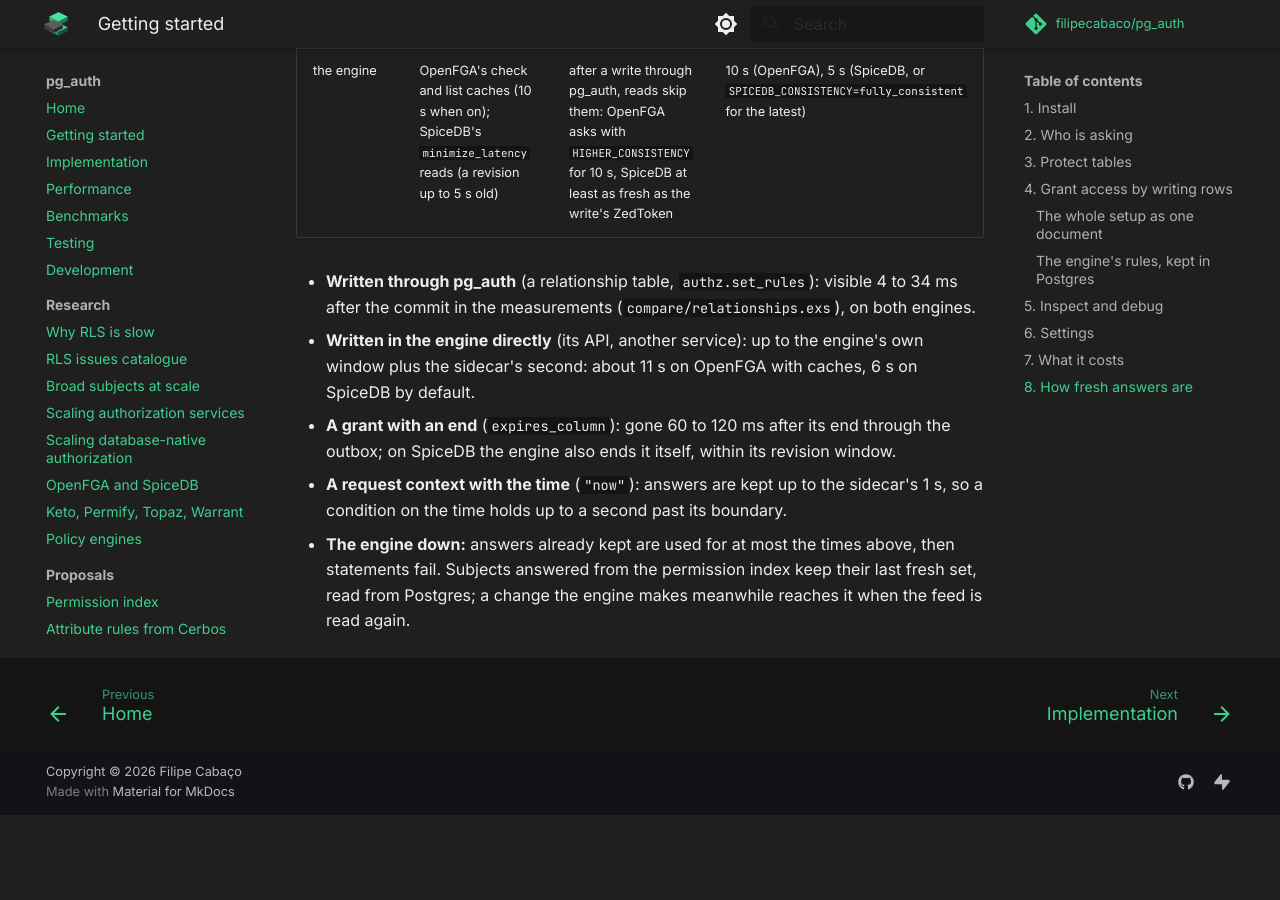
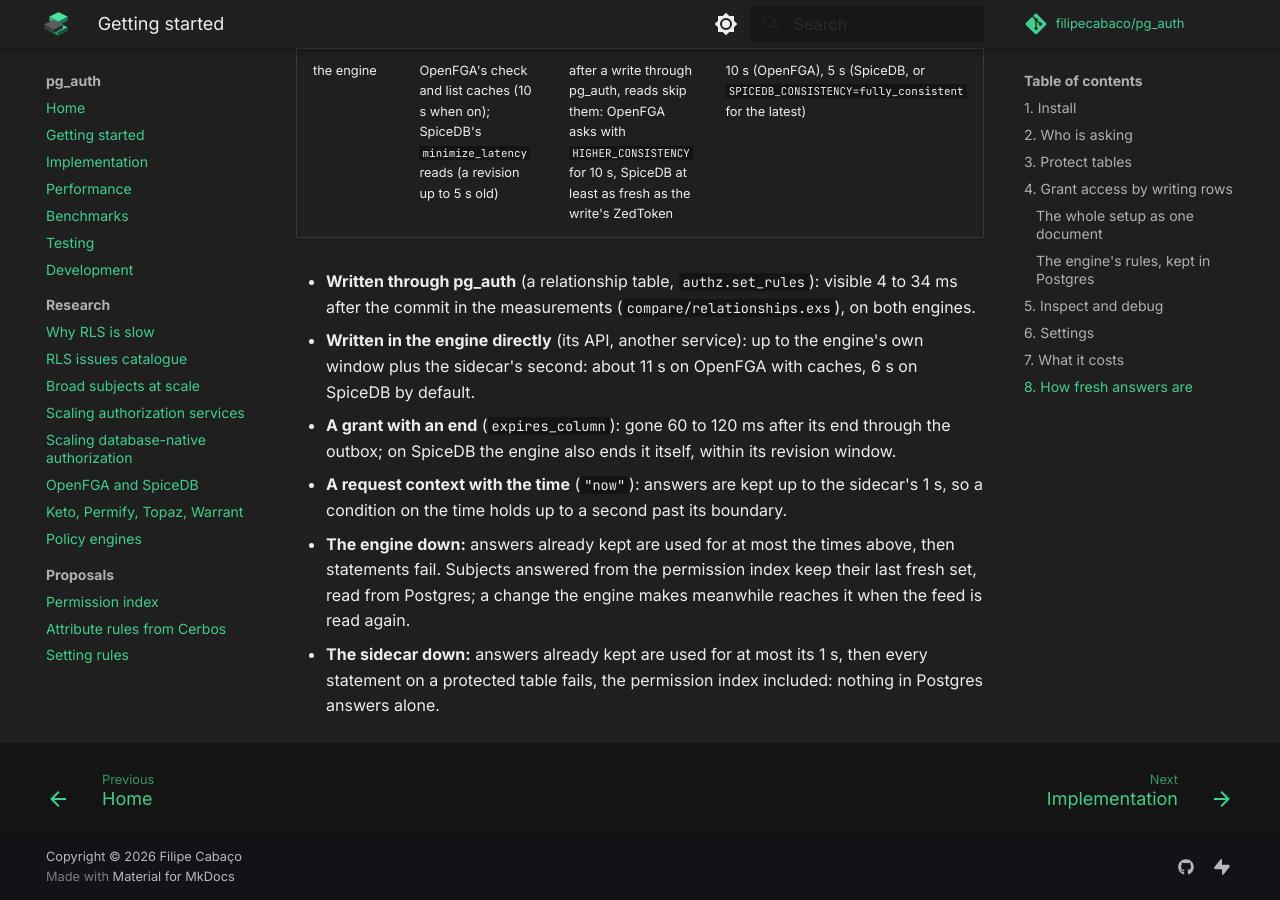
Before and after one commit to filipecabaco/pg_auth, an MkDocs documentation site: the page built from docs/usage.md, in a window 1280 px wide and 900 px high, scrolled down 12392 px. Built offline with MkDocs 1.6.1 and Material for MkDocs 9.7.7, drawn with Linux system fonts in a browser that asks for light colours; comment, search, counter and statistics services are not loaded; before the commit the page ends 13207 px from its top, so only the background shows below that.

Commit message:
Checks that the engine decides each row, not Postgres
compare/notes.exs loads the demo's rules files unchanged into OpenFGA, SpiceDB and Cerbos with
authz.set_rules and plays the demo's story from their notes alone. Then: every pg_auth policy is
only the call to authz.permits or permits_resource; a relationship written straight into the
engine shows a row no table grants, one deleted from it hides a row memberships still holds; a
Cerbos policy put through its Admin API changes what each principal sees; with the engine or
the sidecar stopped, reads and writes fail once the sidecar's 1 s answers have passed.

The docs gain the sidecar-down case: nothing in Postgres answers alone, the permission index
included.

```diff
--- a/docs/usage.md
+++ b/docs/usage.md
@@ -459,3 +459,5 @@
 - **The engine down:** answers already kept are used for at most the times above, then statements
   fail. Subjects answered from the permission index keep their last fresh set, read from
   Postgres; a change the engine makes meanwhile reaches it when the feed is read again.
+- **The sidecar down:** answers already kept are used for at most its 1 s, then every statement
+  on a protected table fails, the permission index included: nothing in Postgres answers alone.
```
Also changed, not shown: compare/README.md (+18 -0 lines), 5 other files.
